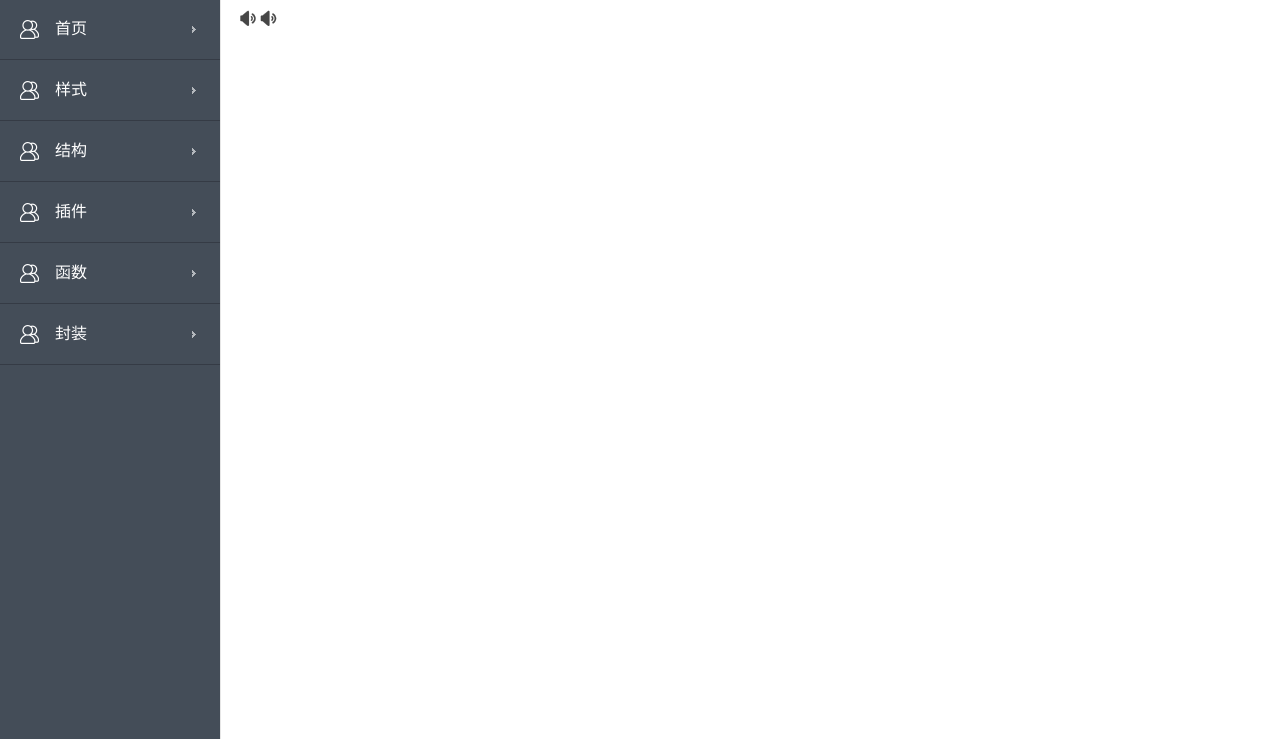
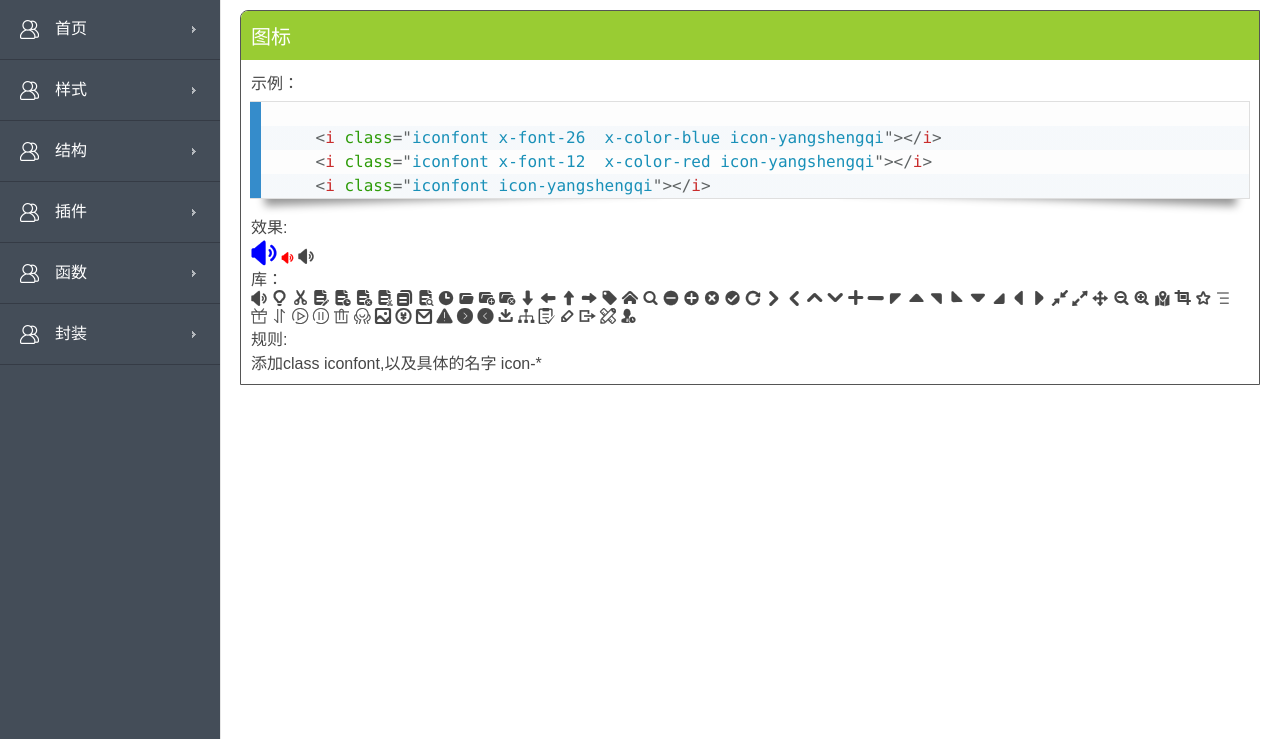
Before and after one commit to pumpinger/xstarp, a PHP site: page /icon.php in a window 1280 px wide. Shown: the part 61-800 px from the top of the page. Run offline with PHP 8.4, Linux system fonts and the light colour scheme.

Commit message:
add some

```diff
--- a/icon.php
+++ b/icon.php
@@ -9,8 +9,104 @@
 include "layout_header.php";
 
 ?>
-<i class="iconfont">&#xe600;</i>
-<i class="iconfont icon-yangshengqi"></i>
+
+
+<div class="x-panel">
+    <div class="x-panel-title">图标</div>
+    <div class="x-panel-content">
+
+        <p>示例：</p>
+
+<pre><code class="language-html"><textarea>
+
+    <i class="iconfont x-font-26  x-color-blue icon-yangshengqi"></i>
+    <i class="iconfont x-font-12  x-color-red icon-yangshengqi"></i>
+    <i class="iconfont icon-yangshengqi"></i>
+</textarea></code></pre>
+
+
+        <p>效果:</p>
+
+        <i class="iconfont x-font-26  x-color-blue icon-yangshengqi"></i>
+        <i class="iconfont x-font-12  x-color-red icon-yangshengqi"></i>
+        <i class="iconfont icon-yangshengqi"></i>
+
+
+        <p>库：</p>
+        <i class="iconfont icon-yangshengqi"></i>
+        <i class="iconfont icon-tishi"></i>
+        <i class="iconfont icon-jianqie"></i>
+        <i class="iconfont icon-bianjiwenjian"></i>
+        <i class="iconfont icon-dengdaiwenjian"></i>
+        <i class="iconfont icon-shanchuwenjian"></i>
+        <i class="iconfont icon-jianqiewenjian"></i>
+        <i class="iconfont icon-fuzhiwenjian"></i>
+        <i class="iconfont icon-sousuowenjian"></i>
+        <i class="iconfont icon-dengdai"></i>
+        <i class="iconfont icon-wenjianjia"></i>
+        <i class="iconfont icon-xinzengwenjianjia"></i>
+        <i class="iconfont icon-shanchuwenjianjia"></i>
+        <i class="iconfont icon-paixu"></i>
+        <i class="iconfont icon-xiangzuo"></i>
+        <i class="iconfont icon-xiangshang"></i>
+        <i class="iconfont icon-xiangyou"></i>
+        <i class="iconfont icon-biaoqian"></i>
+        <i class="iconfont icon-shouye"></i>
+        <i class="iconfont icon-sousuo"></i>
+        <i class="iconfont icon-jian"></i>
+        <i class="iconfont icon-jia"></i>
+        <i class="iconfont icon-cuowu"></i>
+        <i class="iconfont icon-zhengque"></i>
+        <i class="iconfont icon-shuaxin"></i>
+        <i class="iconfont icon-xiangyou1"></i>
+        <i class="iconfont icon-xiangzuo1"></i>
+        <i class="iconfont icon-xiangshang1"></i>
+        <i class="iconfont icon-xiangxia"></i>
+        <i class="iconfont icon-jia1"></i>
+        <i class="iconfont icon-jian1"></i>
+        <i class="iconfont icon-zuoshang"></i>
+        <i class="iconfont icon-xiangshang2"></i>
+        <i class="iconfont icon-youshang"></i>
+        <i class="iconfont icon-zuoxia"></i>
+        <i class="iconfont icon-xiangxia1"></i>
+        <i class="iconfont icon-youxia"></i>
+        <i class="iconfont icon-xiangzuo2"></i>
+        <i class="iconfont icon-xiangyou2"></i>
+        <i class="iconfont icon-suoxiao"></i>
+        <i class="iconfont icon-fangda"></i>
+        <i class="iconfont icon-yidong"></i>
+        <i class="iconfont icon-suoxiao1"></i>
+        <i class="iconfont icon-fangda1"></i>
+        <i class="iconfont icon-ditu"></i>
+        <i class="iconfont icon-caijian"></i>
+        <i class="iconfont icon-shoucang"></i>
+        <i class="iconfont icon-gengduo"></i>
+        <i class="iconfont icon-baobei"></i>
+        <i class="iconfont icon-paixu1"></i>
+        <i class="iconfont icon-tuiguangzhong"></i>
+        <i class="iconfont icon-zanting"></i>
+        <i class="iconfont icon-shanchu"></i>
+        <i class="iconfont icon-shequ"></i>
+        <i class="iconfont icon-tupian2222"></i>
+        <i class="iconfont icon-jine"></i>
+        <i class="iconfont icon-xiaoxi"></i>
+        <i class="iconfont icon-jinggao"></i>
+        <i class="iconfont icon-xiangyou3"></i>
+        <i class="iconfont icon-xiangzuo3"></i>
+        <i class="iconfont icon-xiazai"></i>
+        <i class="iconfont icon-gongzuoliuchengtu"></i>
+        <i class="iconfont icon-xinrenkaohebiaozhun"></i>
+        <i class="iconfont icon-bianji"></i>
+        <i class="iconfont icon-tuichubianji"></i>
+        <i class="iconfont icon-shejiguifan"></i>
+        <i class="iconfont icon-dengdaiqueren"></i>
+
+        <p>规则:</p>
+        添加class iconfont,以及具体的名字 icon-*
+
+    </div>
+
+
 
 
 <?php
--- a/imgview.php
+++ b/imgview.php
@@ -15,7 +15,7 @@ include "layout_header.php";
 </style>
 
 <!--过会做 js 的打包  考虑图片怎么弄-->
-<script type="text/javascript" src="./src/js/imgView/imgview.js"></script>
+<script type="text/javascript" src="src/js/imgview.js"></script>
 
 
 <p class="x-font-24 x-title">图片播放器:</p>
--- a/index.php
+++ b/index.php
@@ -13,6 +13,7 @@ include "layout_header.php";
 
 <nav>
     <ul>
+        <li>如何使用</li>
         <li>功能列表</li>
         <li>关于我们</li>
     </ul>
--- a/layout_header.php
+++ b/layout_header.php
@@ -12,9 +12,11 @@
 
 
     <link rel="stylesheet" href="dest/css/init.css"/>
-    <link rel="stylesheet" href="dest/css/global.css"/>
     <link rel="stylesheet" href="dest/lib/iconfont/iconfont.css"/>
     <link rel="stylesheet" href="dest/css/spriter.css"/>
+
+    <link rel="stylesheet" href="dest/css/global.css"/>
+
 
 
     <link rel="stylesheet" href="lib/prism/prism.css"/>
```
Also changed, not shown: base.php (+40 -10 lines), src/img/Left.png (renamed from src/js/imgView/Left.png), src/img/Refresh_1.png (renamed from src/js/imgView/Refresh_1.png), src/img/arrow_l.png (deleted), src/img/arrow_r.png (deleted), src/img/chrome.png (deleted), src/img/close_1.png (renamed from src/js/imgView/close_1.png), src/img/enlarge.png (renamed from src/js/imgView/enlarge.png), src/img/load.gif (renamed from src/js/imgView/load.gif), src/img/narrow.png (renamed from src/js/imgView/narrow.png), src/img/right.png (renamed from src/js/imgView/right.png), src/img/square.png (renamed from src/js/imgView/square.png).
